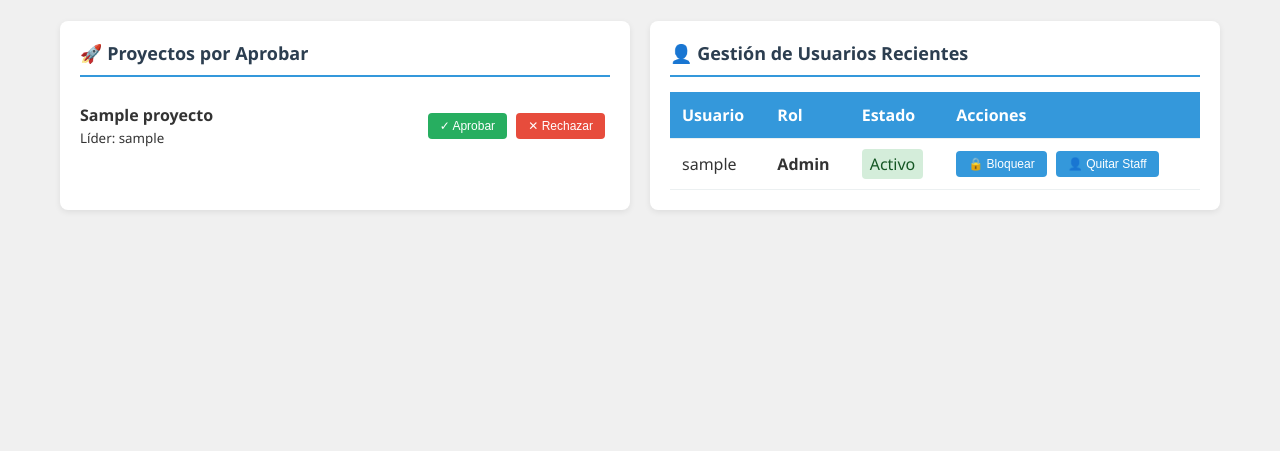
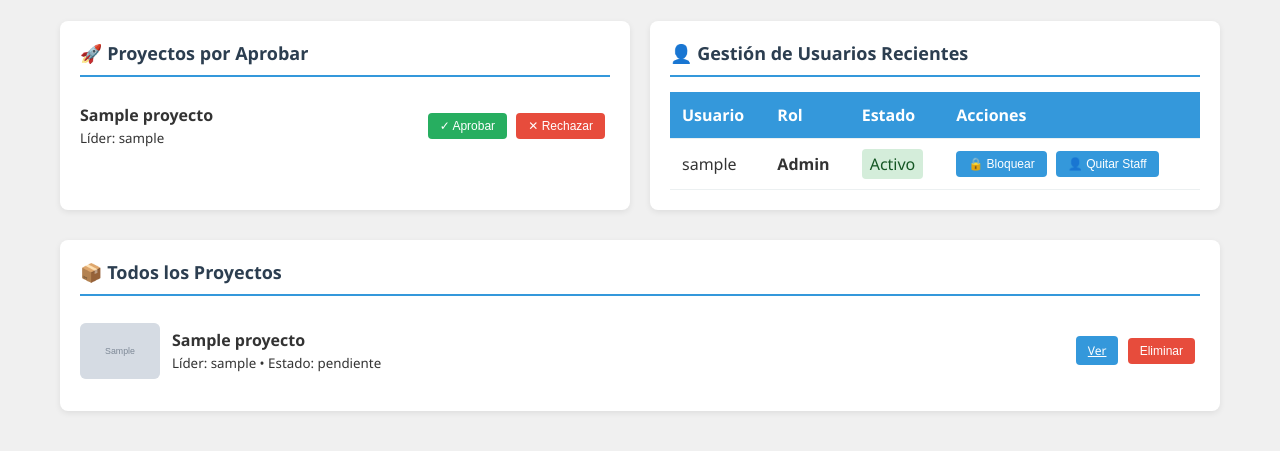
Before and after one commit to RonaldoLeon/ForgeSkill, a Django app: page /admin_panel/ in a window 1280 px wide. Shown: the part 244-695 px from the top of the page. Run offline with Django 5.2, Linux system fonts and the light colour scheme; tables that the repository leaves empty hold one stand-in row (values such as "Sample post"); grey boxes marked "Sample" are stand-in pictures.

Commit message:
DELETE - ADMIN

```diff
--- a/ForgeSkill/urls.py
+++ b/ForgeSkill/urls.py
@@ -1,7 +1,7 @@
 from django.contrib import admin
 from django.urls import path
 from ForgeSkill.views import dashboard_view, proyectos_list, proyecto_detalle,mis_proyectos, perfil, chat, notificaciones, chats_list
-from ForgeSkill.views import crear_proyecto, block_user, change_role
+from ForgeSkill.views import crear_proyecto, block_user, change_role, admin_delete_proyecto
 from ForgeSkill.views import approve_project, reject_project
 from ForgeSkill.views import join_project, leave_project
 from ForgeSkill.views import  login_view, home_view, resitro_view, recuperacion_view , usuario_view, logout_view
@@ -22,6 +22,7 @@ urlpatterns = [
     path('admin/proyecto/aprobar/<int:proyecto_id>/', approve_project, name='approve_project'),
     path('admin/proyecto/rechazar/<int:proyecto_id>/', reject_project, name='reject_project'),
     path('admin/insignias/', lista_insignias, name='lista_insignias'),
+    path('admin/proyecto/eliminar/<int:proyecto_id>/', admin_delete_proyecto, name='admin_delete_proyecto'),
 
     path('admin/', admin.site.urls),
     path('login/', login_view, name='login'),
--- a/ForgeSkill/views.py
+++ b/ForgeSkill/views.py
@@ -261,6 +261,7 @@ def admin_panel(request):
 
     usuarios_qs = User.objects.all().order_by("-date_joined")[:10]
     proyectos_pendientes = Proyecto.objects.filter(estado="pendiente")
+    proyectos_all = Proyecto.objects.all()
 
     usuarios = []
     for u in usuarios_qs:
@@ -280,7 +281,8 @@ def admin_panel(request):
             "insignias_dadas": insignias_dadas
         },
         "usuarios": usuarios,
-        "proyectos_pendientes": proyectos_pendientes
+        "proyectos_pendientes": proyectos_pendientes,
+        "proyectos_all": proyectos_all,
     })
 
 
@@ -373,6 +375,31 @@ def change_role(request, user_id):
     if u != request.user:
         u.is_staff = not u.is_staff
         u.save()
+    return redirect('admin_panel')
+
+
+@login_required
+@require_POST
+def admin_delete_proyecto(request, proyecto_id):
+    # Solo staff puede borrar proyectos desde el panel
+    if not request.user.is_staff:
+        messages.error(request, 'No tienes permisos para eliminar proyectos.')
+        return redirect('admin_panel')
+
+    p = Proyecto.objects.filter(id=proyecto_id).first()
+    if not p:
+        messages.error(request, 'El proyecto no existe o ya fue eliminado.')
+        return redirect('admin_panel')
+    # Eliminar archivo de imagen asociado si existe (usa el storage backend)
+    try:
+        if p.imagen:
+            p.imagen.delete(save=False)
+    except Exception:
+        # No bloquear por errores de borrado de archivo
+        pass
+
+    p.delete()
+    messages.success(request, 'Proyecto eliminado correctamente.')
     return redirect('admin_panel')
 
 @login_required
--- a/templates/admin_panel.html
+++ b/templates/admin_panel.html
@@ -279,6 +279,35 @@
 
     </div>
 
+    <div class="card" style="margin-top:20px;">
+        <h3>📦 Todos los Proyectos</h3>
+        {% for p in proyectos_all %}
+            <div class="item-lista">
+                <div style="display:flex; align-items:center; gap:12px;">
+                    <div style="width:80px; height:56px; overflow:hidden; border-radius:6px; background:#f1f3f5; display:flex;align-items:center;justify-content:center;">
+                        {% if p.imagen %}
+                            <img src="{{ p.imagen.url }}" alt="{{ p.nombre }}" style="width:100%; height:100%; object-fit:cover;">
+                        {% else %}
+                            <img src="{% static 'img/Imagen de WhatsApp 2025-09-09 a las 14.23.17_09f8b50d.jpg' %}" alt="Proyecto" style="width:100%; height:100%; object-fit:cover;">
+                        {% endif %}
+                    </div>
+                    <div>
+                        <strong>{{ p.nombre }}</strong><br>
+                        <small>Líder: {{ p.lider.username }} • Estado: {{ p.estado }}</small>
+                    </div>
+                </div>
+                <div>
+                    <a href="{% url 'proyecto_detalle' p.id %}" class="btn-small btn-info">Ver</a>
+                    <form method="post" action="{% url 'admin_delete_proyecto' p.id %}" style="display:inline">{% csrf_token %}
+                        <button type="submit" class="btn-small btn-danger-small" onclick="return confirm('¿Eliminar definitivamente este proyecto? Esta acción no se puede deshacer.');">Eliminar</button>
+                    </form>
+                </div>
+            </div>
+        {% empty %}
+            <p style="color:#95a5a6; text-align:center;">No hay proyectos registrados.</p>
+        {% endfor %}
+    </div>
+
 </div>
 
 </body>
```
